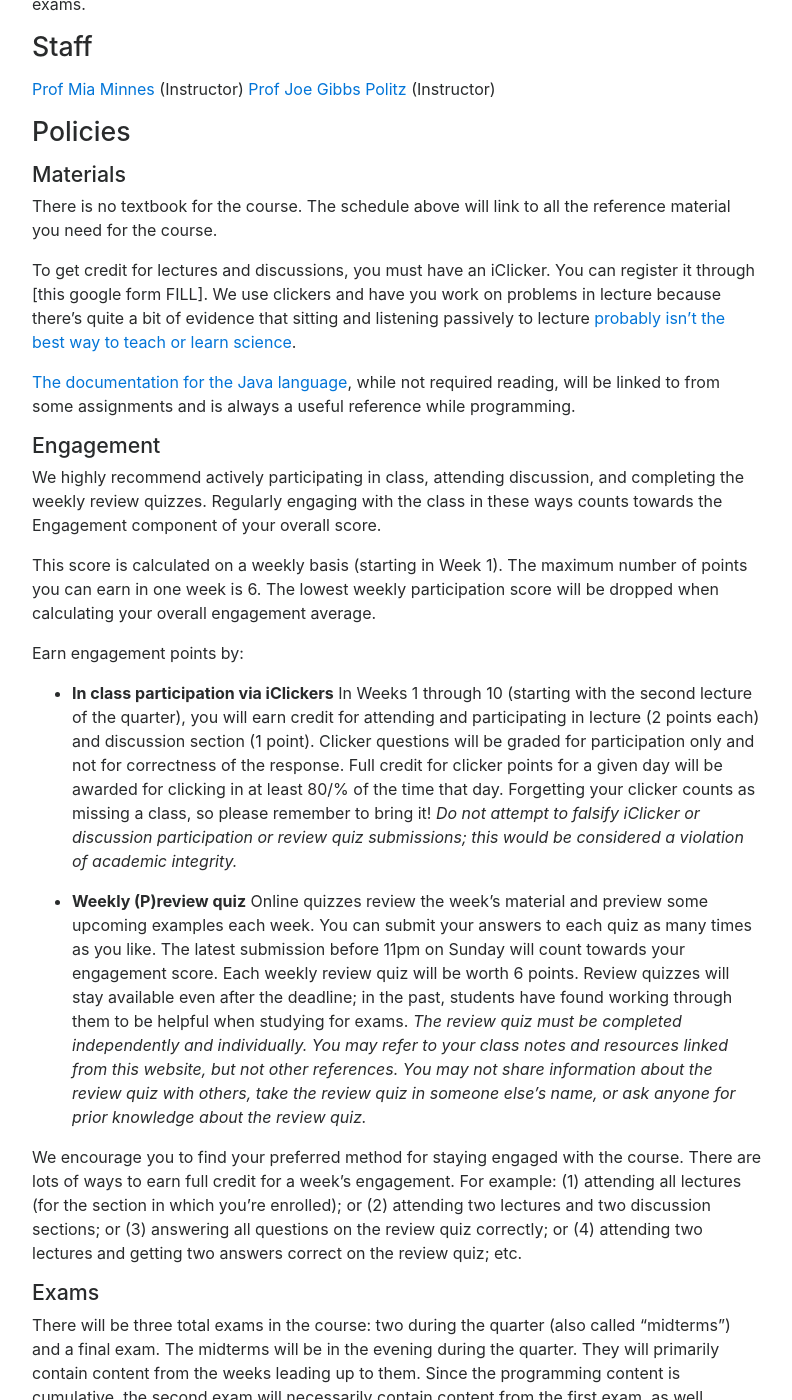
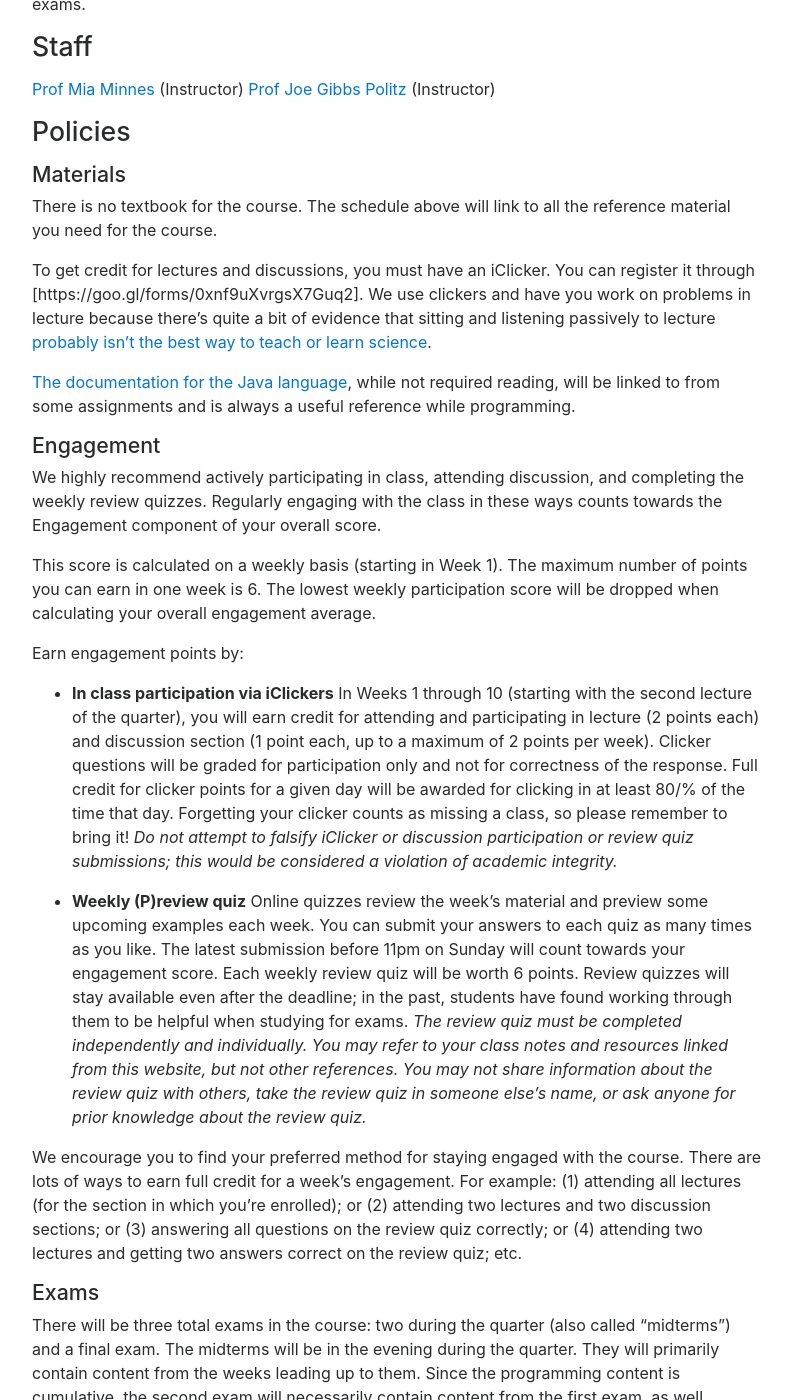
Before and after one commit to ucsd-cse8a-f18/ucsd-cse8a-f18.github.io, a Jekyll site: the page built from index.md, in a window 1280 px wide and 1400 px high, scrolled down 3455 px. Shown: the whole window, without its empty margins (243-1035 px from the left). Built offline with Jekyll 4.4.1, drawn with Linux system fonts in a browser that asks for light colours; nearby versions of some CDN libraries; some of the changed text lies outside the part shown.

Commit message:
Update index.md

```diff
--- a/index.md
+++ b/index.md
@@ -10,7 +10,7 @@ In this course, you will learn to write, trace, and test programs; explore
 the interactions between programs and data; and use computation to answer
 questions you care about.
 
-Basics: <a href="#lec">Lecture</a>, <a href="#disc">Discussion</a>, <a href="#labs">Labs</a>, <a href="#pas">Programming Assignments</a>, and <a href="#exams">Exams</a>.  <a href="#schedule">Schedule</a>.  <a href="#staff">Course instructional team</a>.
+Basics: <a href="#lec">Lecture</a>, <a href="#disc">Discussion</a>, <a href="#labs">Labs</a>, <a href="#pas">Programming Assignments</a>, and <a href="#exams">Exams</a>. Check the <a href="#schedule">Schedule</a> for class topics, links to resources, and assignment due dates.  <a href="#staff">Course instructional team</a>.
 
 Policies: <a href="#materials">Materials</a>, <a href="#si">Supplemental Instruction</a>, <a href="#grading">Grading</a>,
 <a href="#detailed-outcomes">Detailed Learning Outcomes</a>
@@ -185,7 +185,7 @@ There is no textbook for the course. The schedule above will link to all the
 reference material you need for the course.
 
 To get credit for lectures and discussions, you must have an iClicker. You
-can register it through [this google form FILL]. We use clickers and have you
+can register it through [https://goo.gl/forms/0xnf9uXvrgsX7Guq2]. We use clickers and have you
 work on problems in lecture because there’s quite a bit of evidence that
 sitting and listening passively to lecture [probably isn’t the best way to
 teach or learn
@@ -209,7 +209,8 @@ The lowest weekly participation score will be dropped when calculating your over
 
 Earn engagement points by:
 * __In class participation via iClickers__  In Weeks 1 through 10 (starting with the second lecture of the quarter), you will
-earn credit for attending and participating in lecture (2 points each) and discussion section (1 point).
+earn credit for attending and participating in lecture (2 points each) and discussion section (1 point each, up to a maximum
+of 2 points per week).
 Clicker questions will be graded for participation only and not for correctness of the response.
 Full credit for clicker points for a given day will be
 awarded for clicking in at least 80/% of the time that day. Forgetting your clicker counts as missing a class, so please
```
